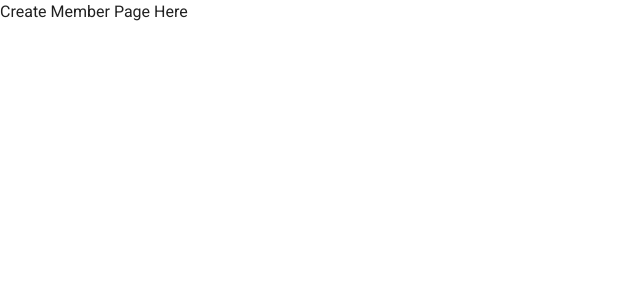
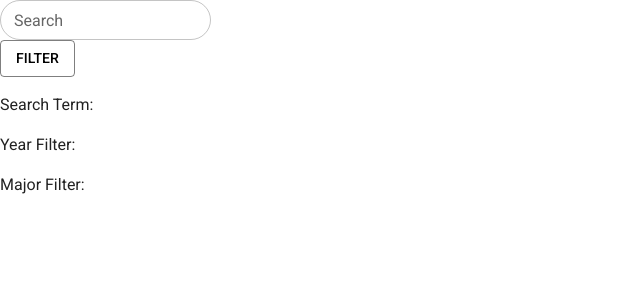
Before and after one commit to hack4impact-utk/member-portal, a Next.js app: page /members in a window 1280 px wide. Shown: the top 300 px of the page, without its empty margins (0-640 px from the left). Built offline with nearby package versions, Linux system fonts and the light colour scheme; what @mui/material-nextjs would draw is missing.

Commit message:
feat: Add a filter and search element for the member table (#11)
Co-authored-by: test <declanpj05@gmail.com>

```diff
--- a/src/app/layout.tsx
+++ b/src/app/layout.tsx
@@ -17,7 +17,7 @@ const roboto = Roboto({
 });
 
 export const metadata: Metadata = {
-  title: "Member Portal"
+  title: "Member Portal",
 };
 
 type RootLayoutProps = {
--- a/src/app/members/page.tsx
+++ b/src/app/members/page.tsx
@@ -1,7 +1,26 @@
-import {ReactNode} from 'react'
+"use client";
+
+import { ReactNode, useState } from "react";
+
+import FilterMenu from "@/components/filer-and-search/filter";
+import Search from "@/components/filer-and-search/search";
 
 export default function members(): ReactNode {
-    return(
-        <a>Create Member Page Here</a>
-    );
+  const [filters, setFilters] = useState({ year: "", major: "" });
+  const [searchTerm, setSearchTerm] = useState("");
+
+  return (
+    <div>
+      {/* Temporary Placement of Search and Filter Components */}
+      <Search onSearch={setSearchTerm} />
+      <FilterMenu onFilter={setFilters} />
+
+      {/* Display current filters and search term for demonstration */}
+      <div>
+        <p>Search Term: {searchTerm}</p> {/* Move these to member list later */}
+        <p>Year Filter: {filters.year}</p>
+        <p>Major Filter: {filters.major}</p>
+      </div>
+    </div>
+  );
 }
--- a/src/app/projects/page.tsx
+++ b/src/app/projects/page.tsx
@@ -1,7 +1,5 @@
-import {ReactNode} from 'react'
+import { ReactNode } from "react";
 
 export default function projects(): ReactNode {
-    return(
-        <a>Create Project Page Here</a>
-    );
+  return <a>Create Project Page Here</a>;
 }
--- a/src/app/resources/page.tsx
+++ b/src/app/resources/page.tsx
@@ -1,7 +1,5 @@
-import {ReactNode} from 'react'
+import { ReactNode } from "react";
 
 export default function resources(): ReactNode {
-    return(
-        <a>Create resource Page Here</a>
-    );
+  return <a>Create resource Page Here</a>;
 }
--- /dev/null
+++ b/src/components/filer-and-search/filter.tsx
@@ -0,0 +1,79 @@
+"use client";
+
+import Button from "@mui/material/Button";
+import Menu from "@mui/material/Menu";
+import MenuItem from "@mui/material/MenuItem";
+import TextField from "@mui/material/TextField";
+import { useState } from "react";
+
+type Props = {
+  onFilter: (filters: { year: string; major: string }) => void;
+};
+
+export default function FilterMenu({ onFilter }: Props): React.ReactElement {
+  // filter state
+  const [year, setYear] = useState("");
+  const [major, setMajor] = useState("");
+
+  // menu state
+  const [anchorEl, setAnchorEl] = useState<null | HTMLElement>(null);
+
+  const openMenu = (event: React.MouseEvent<HTMLButtonElement>): void => {
+    setAnchorEl(event.currentTarget);
+  };
+
+  const closeMenu = (): void => {
+    setAnchorEl(null);
+  };
+
+  //handles clearing filters
+  const handleClear = (): void => {
+    setYear("");
+    setMajor("");
+    onFilter({ year: "", major: "" }); // Sends empty strings to parent to reset table
+    closeMenu();
+  };
+
+  return (
+    // filter button
+    <div>
+      <Button variant="outlined" onClick={openMenu}>
+        Filter
+      </Button>
+
+      {/* Filter Menu */}
+      <Menu anchorEl={anchorEl} open={Boolean(anchorEl)} onClose={closeMenu}>
+        {/* Year Search */}
+        <MenuItem>
+          <TextField
+            label="Year"
+            variant="outlined"
+            onChange={(e) => setYear(e.target.value)}
+            size="small"
+          />
+        </MenuItem>
+
+        {/* Major Search */}
+        <MenuItem>
+          <TextField
+            label="Major"
+            variant="outlined"
+            onChange={(e) => setMajor(e.target.value)}
+            size="small"
+          />
+        </MenuItem>
+
+        {/* Apply Filters */}
+        <MenuItem
+          onClick={() => {
+            closeMenu();
+            onFilter({ year, major });
+          }}
+        >
+          Apply Filters
+        </MenuItem>
+        <MenuItem onClick={handleClear}>Clear All</MenuItem>
+      </Menu>
+    </div>
+  );
+}
--- /dev/null
+++ b/src/components/filer-and-search/search.tsx
@@ -0,0 +1,24 @@
+"use client";
+
+import TextField from "@mui/material/TextField";
+
+type Props = {
+  onSearch: (value: string) => void;
+};
+
+//search bar element
+export default function Search({ onSearch }: Props): React.ReactElement {
+  return (
+    <TextField
+      label="Search"
+      variant="outlined"
+      size="small"
+      onChange={(e) => onSearch(e.target.value)}
+      sx={{
+        "& .MuiOutlinedInput-root": {
+          borderRadius: "25px",
+        },
+      }}
+    />
+  );
+}
```
Also changed, not shown: src/db/schema.ts (+8 -5 lines).
